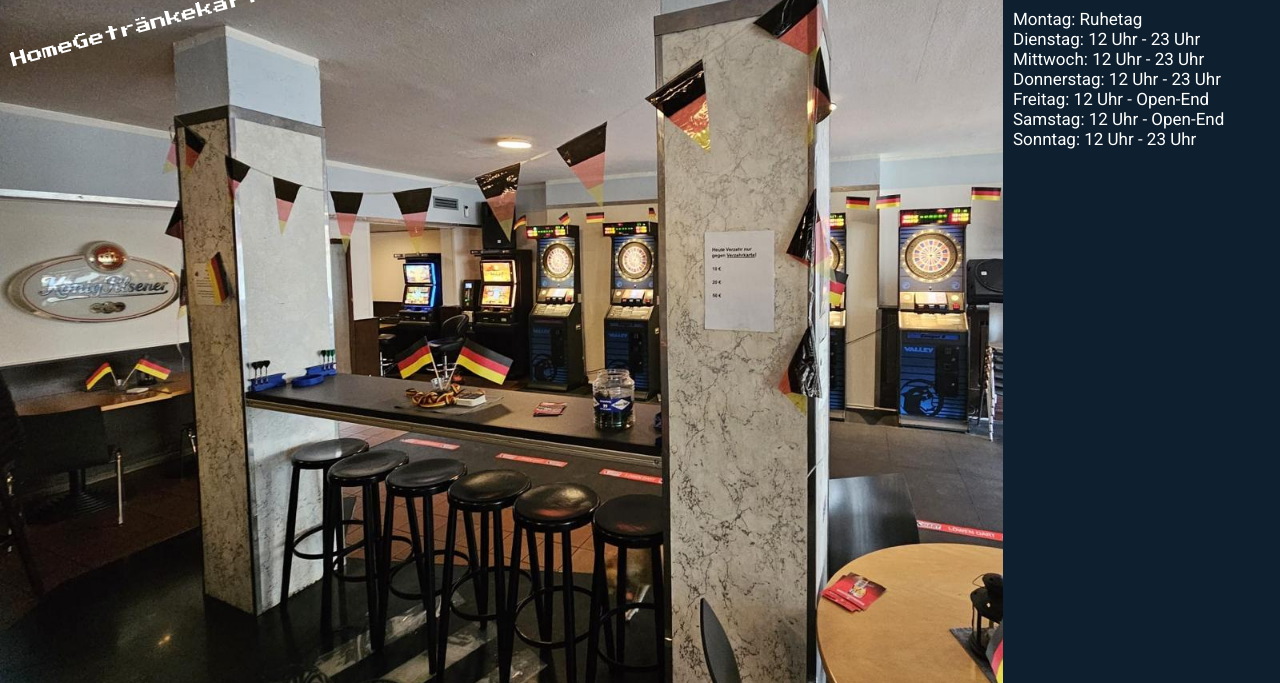
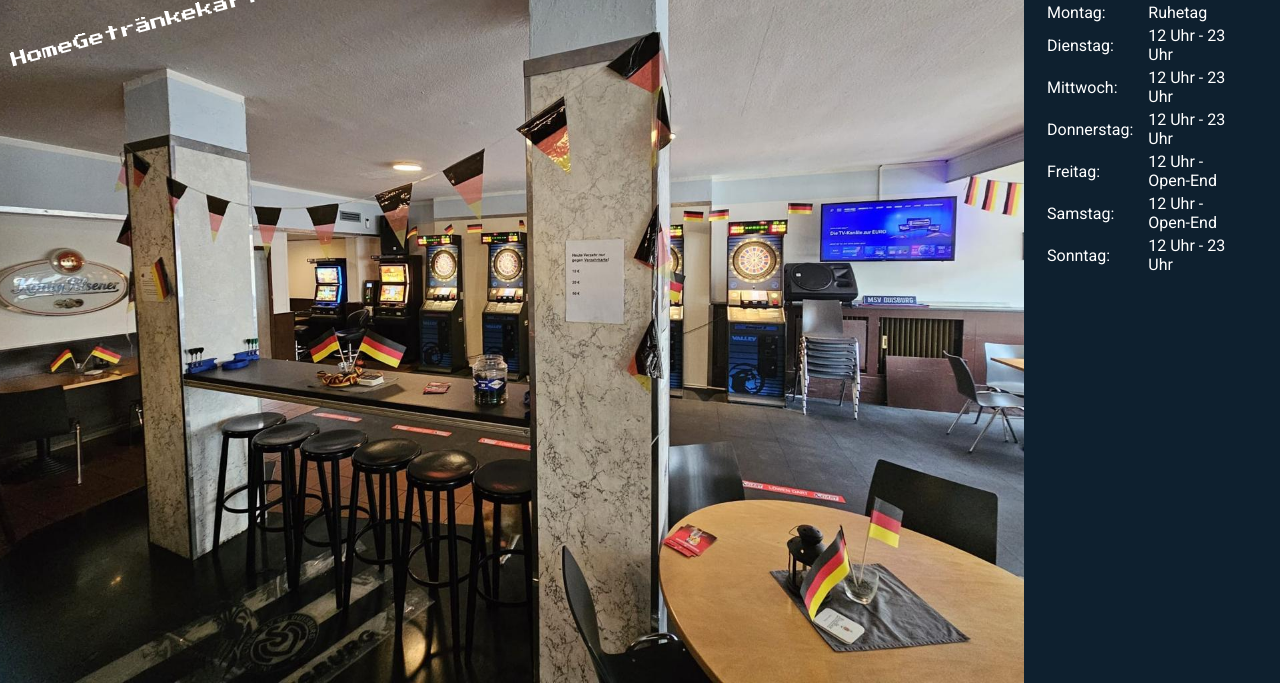
Before and after one commit to Schleim70/restaurant-website, a plain HTML site: page index.html in a window 1280 px wide. Shown: the part 117-800 px from the top of the page. Drawn offline with Linux system fonts and the light colour scheme; a web font is replaced by a local one.

Commit message:
tabellen, seitenleiste scrollbar

```diff
--- a/index.html
+++ b/index.html
@@ -12,22 +12,6 @@
 </head>
 <body>
     <div class="main-container">
-        <nav class="seitenleiste">
-            <ul>
-                <li><a href="Impressum.html" class="impressum" style="font-size: 20px;">Impressum</a></li>
-                <li><a href="Oeffnungszeiten.html" class="oeffnungszeiten">Öffnungszeiten</a></li>
-            </ul>
-            <ul class="Montag-Sonntag">
-                <li class="montag">Montag: Ruhetag</li>
-                <li class="dienstag">Dienstag: 12 Uhr - 23 Uhr</li>
-                <li class="mittwoch">Mittwoch: 12 Uhr - 23 Uhr</li>
-                <li class="donnerstag">Donnerstag: 12 Uhr - 23 Uhr</li>
-                <li class="freitag">Freitag: 12 Uhr - Open-End</li>
-                <li class="samstag">Samstag: 12 Uhr - Open-End</li>
-                <li class="sonntag">Sonntag: 12 Uhr - 23 Uhr</li>
-            </ul>
-        </nav>
-
         <div class="content-area">
             <div class="kasten"></div>
             <nav>
@@ -43,7 +27,56 @@
                 <img src="images/kneipe.png" alt="Die Kneipe" class="mask" />
             </section>
         </div>
-    </div>
+
+        <aside class="seitenleiste">
+            <ul>
+                <li><a href="Impressum.html" class="impressum" style="font-size: 20px;">Impressum</a></li>
+                <li><a href="Oeffnungszeiten.html" class="oeffnungszeiten">Öffnungszeiten</a></li>
+            </ul>
+            <!-- <ul class="Montag-Sonntag">
+                <li class="montag">Montag: Ruhetag</li>
+                <li class="dienstag">Dienstag: 12 Uhr - 23 Uhr</li>
+                <li class="mittwoch">Mittwoch: 12 Uhr - 23 Uhr</li>
+                <li class="donnerstag">Donnerstag: 12 Uhr - 23 Uhr</li>
+                <li class="freitag">Freitag: 12 Uhr - Open-End</li>
+                <li class="samstag">Samstag: 12 Uhr - Open-End</li>
+                <li class="sonntag">Sonntag: 12 Uhr - 23 Uhr</li>
+            </ul> -->
+
+            <table>
+                <tr>
+                    <td>Montag:</td>
+                    <td>Ruhetag</td>
+                </tr>
+                <tr>
+                    <td>Dienstag:</td>
+                    <td>12 Uhr - 23 Uhr</td>
+                </tr>
+                <tr>
+                    <td>Mittwoch:</td>
+                    <td>12 Uhr - 23 Uhr</td>
+                </tr>
+                <tr>
+                    <td>Donnerstag:</td>
+                    <td>12 Uhr - 23 Uhr</td>
+                </tr>
+                <tr>
+                    <td>Freitag:</td>
+                    <td>12 Uhr - Open-End</td>
+                </tr>
+                <tr>
+                    <td>Samstag:</td>
+                    <td>12 Uhr - Open-End</td>
+                </tr>
+                <tr>
+                    <td>Sonntag:</td>
+                    <td>12 Uhr - 23 Uhr</td>
+                </tr>
+
+            </table>
+
+        </aside>
+
 
         <section class="dart-section">
             <img src="images/dart.png" alt="Die Dart Automaten" class="Dart" />
@@ -52,6 +85,9 @@
             jeden Samstag und Sonntag
             </p>
         </section>
+    </div>
+
+
 
     <footer>
         <a href="Impressum.html">Double In &copy; 2025 Alle Rechte vorbehalten</a>
--- a/style.css
+++ b/style.css
@@ -1,31 +1,43 @@
-html, body {
+html,
+body {
   background-color: #133450;
   margin: 0;
   padding: 0;
   height: 100%;
   width: 100%;
   overflow-x: hidden;
-  overflow-y:inherit;
+  overflow-y: inherit;
 }
+
 nav {
   min-height: 100px;
 }
+
 a {
   text-decoration: none;
   color: white;
   white-space: pre;
 }
+
 p {
-  white-space: pre; /* Erlaubt mehrere Leerzeichen */
+  white-space: pre;
+  /* Erlaubt mehrere Leerzeichen */
   color: white;
 }
 
+td {
+  padding-right: 12px;
+}
+
 .content-area {
-  flex: 1;
+  float: left;
+  width: 80%;
 }
+
 .main-container {
-   display: flex; flex-direction: column; min-height: 100vh;
+  min-height: 2000px;
 }
+
 footer {
   flex-shrink: 0;
   background-color: #0e202f;
@@ -34,15 +46,19 @@ footer {
   padding: 10px;
   width: 100%;
   font-family: Arial, Helvetica, sans-serif;
-  position: relative; /* Absolute Positionierung entfernt */
-  margin-bottom: 0; /* Entfernt den unteren Randabstand */ }
+  position: relative;
+  /* Absolute Positionierung entfernt */
+  margin-bottom: 0;
+  /* Entfernt den unteren Randabstand */
+}
 
-  footer a:hover {
-    color: rgba(0, 150, 255, 0.8);
-  }
+footer a:hover {
+  color: rgba(0, 150, 255, 0.8);
+}
+
 .kasten {
   margin-left: -7px;
-  background-color:black;
+  background-color: black;
   min-height: 200px;
   transform: skewY(-15deg) translateY(-255px);
   z-index: 100;
@@ -70,6 +86,7 @@ footer {
   font-weight: 400;
   font-style: normal;
 }
+
 .logo {
   width: 100px;
   height: 100px;
@@ -78,6 +95,7 @@ footer {
   position: center;
   margin-right: 1000px;
 }
+
 p {
   font-family: "Roboto", sans-serif;
   font-weight: 400;
@@ -89,7 +107,8 @@ p {
 section.main-image {
   margin-top: -100px;
   width: 100%;
-  height: 100vh; /* Bild nimmt die gesamte Höhe des Viewports ein */
+  height: 100vh;
+  /* Bild nimmt die gesamte Höhe des Viewports ein */
   display: flex;
   justify-content: center;
   transform: translateX(0px);
@@ -109,14 +128,18 @@ article {
 
 .mask {
   background-repeat: no-repeat;
-  background-image: url('images/kneipe.png'); /* Stelle sicher, dass der Pfad zum Bild korrekt ist */
-  background-size: cover; /* Bild soll den Container füllen */
+  background-image: url('images/kneipe.png');
+  /* Stelle sicher, dass der Pfad zum Bild korrekt ist */
+  background-size: cover;
+  /* Bild soll den Container füllen */
   background-position: center;
   width: 100%;
-  height: 100vh; /* Bild nimmt die gesamte Höhe des Viewports ein */
+  height: 100vh;
+  /* Bild nimmt die gesamte Höhe des Viewports ein */
   margin-left: 0;
   margin-right: 0;
-  object-fit: cover; /* Bild soll den Container füllen */
+  object-fit: cover;
+  /* Bild soll den Container füllen */
 }
 
 .dart {
@@ -124,6 +147,7 @@ article {
   margin-left: -500px;
   z-index: 0;
 }
+
 .dart-text {
   font-size: 60px;
   margin-top: -600px;
@@ -132,6 +156,7 @@ article {
   padding: 155px;
   margin-bottom: 0px;
 }
+
 .trail {
   position: absolute;
   border-radius: 50%;
@@ -147,7 +172,8 @@ article {
 
 .trail-hidden {
   opacity: 0;
-  visibility: hidden; /* Versteckt das Element nach dem Ausblenden */
+  visibility: hidden;
+  /* Versteckt das Element nach dem Ausblenden */
   transition: opacity 0.3s ease, visibility 0s 0.3s;
   z-index: 101;
 }
@@ -164,27 +190,31 @@ article {
     transform: scale(1);
     opacity: 1;
   }
+
   100% {
     transform: scale(3);
     opacity: 0;
   }
 }
+
 .seitenleiste {
   margin-top: 0px;
-  width: 237px;
-  position: fixed ;
+  float: right;
+  width: 20%;
   background-color: #0e202f;
   padding: 20px;
-  right: 0;
-  height: 100%;
+  box-sizing: border-box;
+
+  min-height: inherit;
   font-family: "Roboto";
   color: white;
   text-decoration: none;
-  z-index: 100;
 }
+
 .seitenleiste a:hover {
   color: rgba(0, 150, 255, 0.8);
 }
+
 .impressum {
   font-size: 15px;
   color: rgb(255, 255, 255);
@@ -198,6 +228,7 @@ article {
   text-decoration: none;
   margin-left: -50px;
 }
+
 .oeffnungszeiten a:hover {
   color: rgba(0, 150, 255, 0.8);
 }
@@ -214,11 +245,18 @@ article {
   color: rgb(255, 255, 255);
   text-decoration: none;
   margin-left: -10px;
-  text-decoration: none;
+  line-height: 3;
 }
+
 /* Alle Wochentage Auflistung */
 
-.montag, .dienstag, .mittwoch, .donnerstag, .freitag, .samstag, .sonntag {
+.montag,
+.dienstag,
+.mittwoch,
+.donnerstag,
+.freitag,
+.samstag,
+.sonntag {
   margin-left: -40px;
 }
 
@@ -265,6 +303,7 @@ li {
   margin-left: 350px;
   margin-top: 70px;
 }
+
 .menu-icon {
   position: absolute;
   top: 20px;
@@ -281,6 +320,7 @@ li {
   background-color: white;
   transition: 0.3s;
 }
+
 .menu {
   position: absolute;
   top: 40px;
```
Lines whose indentation alone changed are shown as unchanged.
